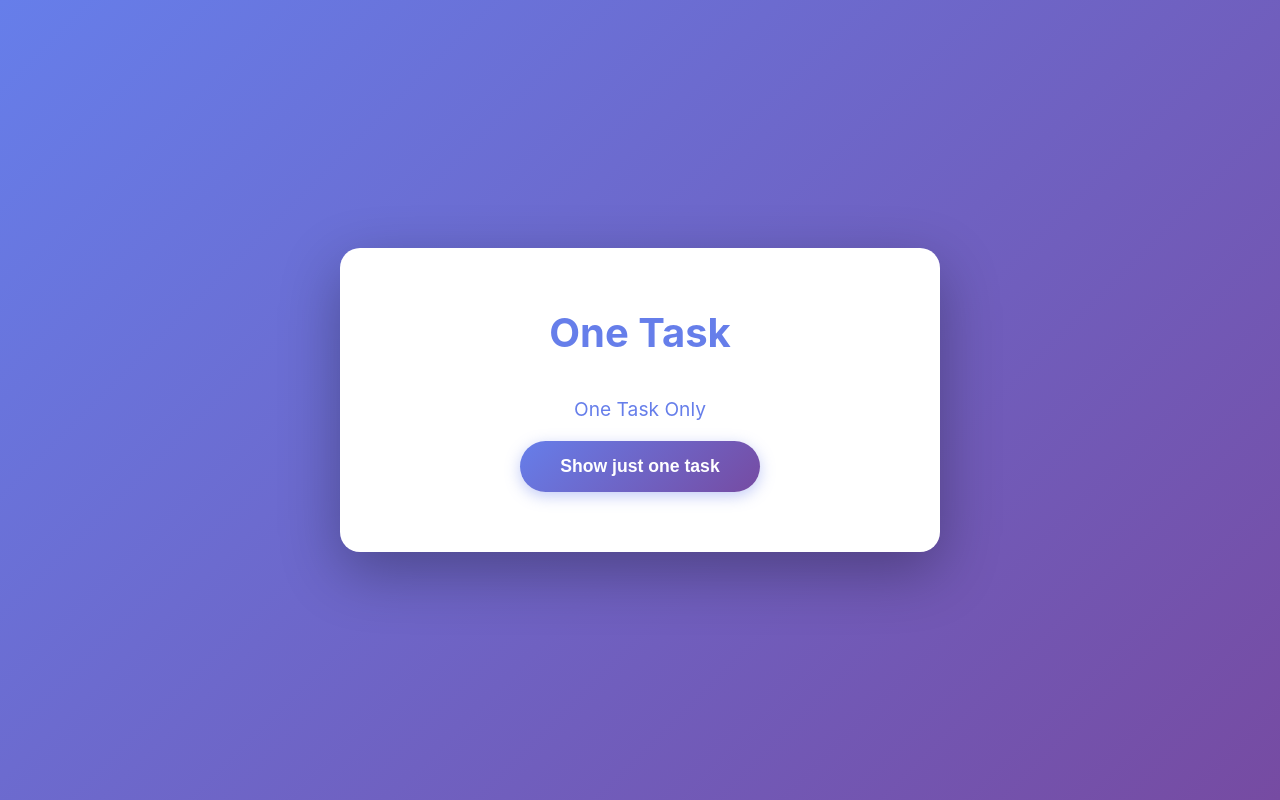
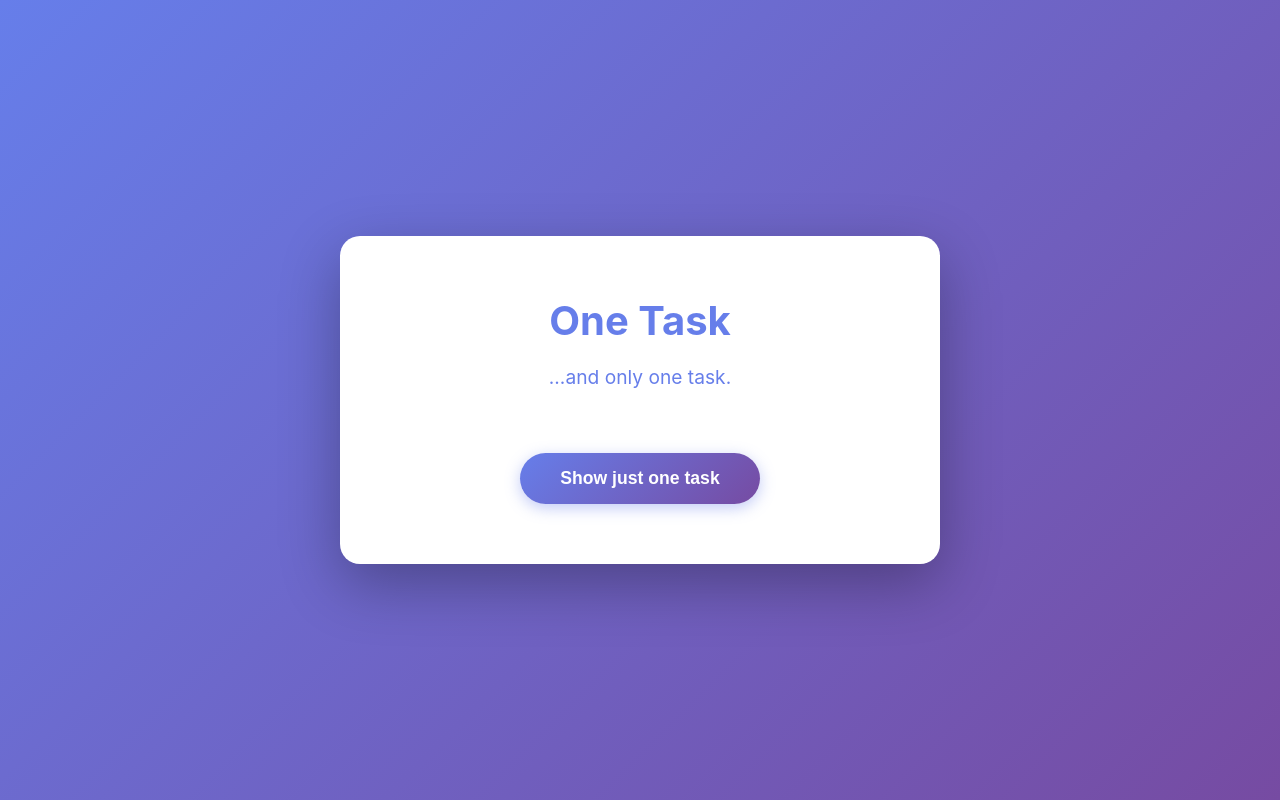
Before and after one commit to benjiwheeler/onetask, a plain HTML site: page index.html in a window 1280 px wide. Drawn offline with Linux system fonts and the light colour scheme.

Commit message:
format tweaks

```diff
--- a/index.html
+++ b/index.html
@@ -31,10 +31,14 @@
             text-align: center;
         }
 
+        .title {
+            margin-bottom: 4rem;
+        }
+
         h1 {
             color: #667eea;
             font-size: 2.5em;
-            margin-bottom: 40px;
+            margin-bottom: 0.5rem;
             font-weight: 700;
         }
 
@@ -216,9 +220,11 @@
 </head>
 <body>
     <div class="container">
-        <h1>One Task</h1>
-        <div id="taskDisplay">
-            <div class="loading">One Task Only</div>
+        <div class="title">
+            <h1>One Task</h1>
+            <div id="taskDisplay">
+                <div class="loading">...and only one task.</div>
+            </div>
         </div>
         <div id="buttonContainer">
             <button id="pickTaskBtn">Show just one task</button>
```
